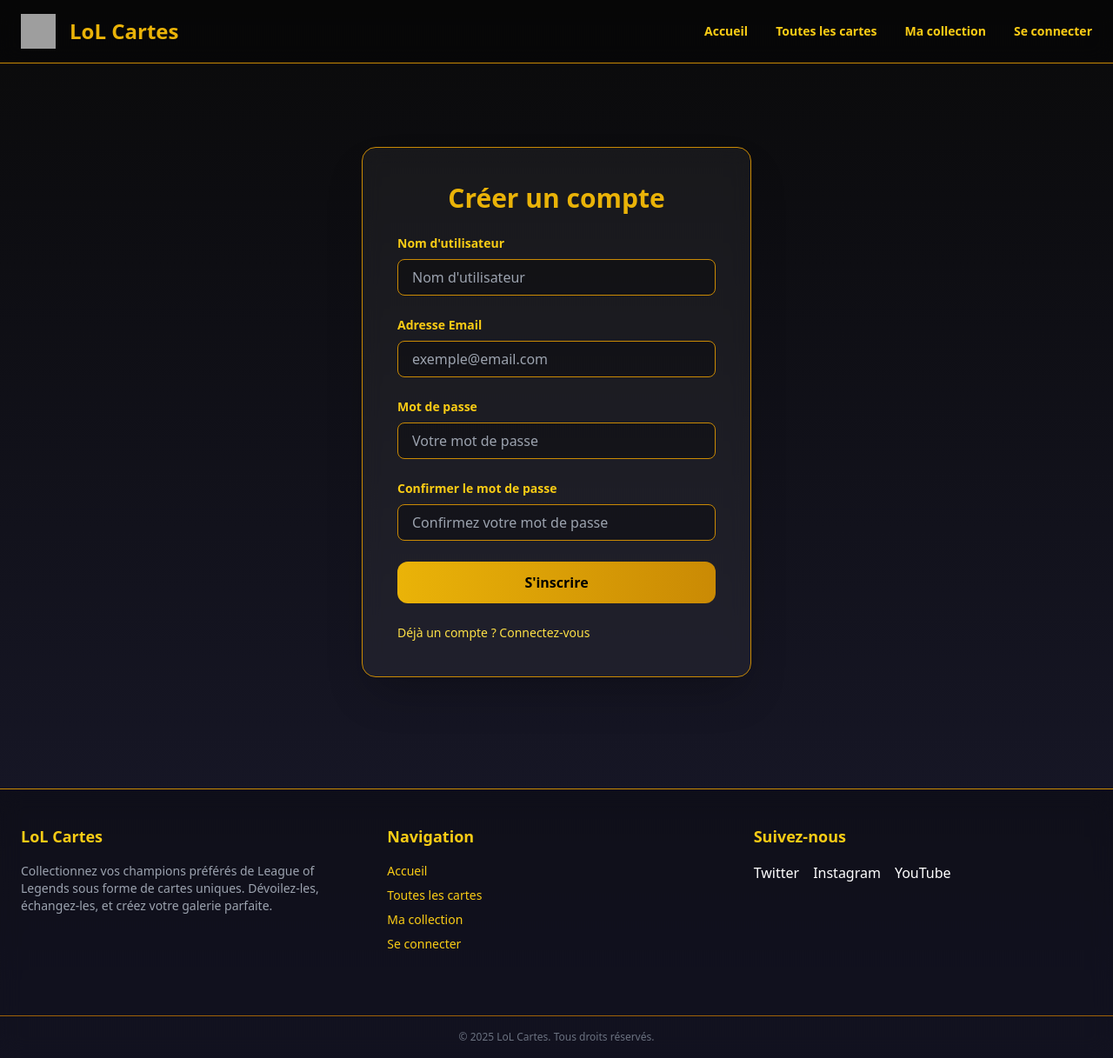
After one commit to ItzYAKO/SiteAvecBaseDeDonne, a PHP site: page /inscription.php in a window 1280 px wide. The commit adds this page. Shown: the whole page at 87% size. Run offline with PHP 8.4, Linux system fonts and the light colour scheme; some libraries are stand-ins or nearby versions; grey boxes are pictures that could not be loaded.

Commit message:
site front fini apart ma collection

```diff
--- a/card.php
+++ b/card.php
@@ -5,6 +5,7 @@
     // Récupère les paramètres GET depuis l'URL
     $champion = isset($_GET['champion']) ? $_GET['champion'] : null;
     $skin = isset($_GET['skin']) ? $_GET['skin'] : null;
+    $skinName = isset($_GET['skinName']) ? htmlspecialchars($_GET['skinName']) : null;
 ?>
 
 <div class="flex flex-col items-center p-8 text-center text-white">
@@ -17,7 +18,7 @@
             $imageUrl = "https://ddragon.leagueoflegends.com/cdn/img/champion/splash/{$championSafe}_{$skinNum}.jpg";
         ?>
 
-        <h2 class="text-2xl font-bold text-yellow-400 mb-6">Carte de <?= $championSafe ?> - Skin #<?= $skinNum ?></h2>
+        <h2 class="text-2xl font-bold text-yellow-400 mb-6">Carte de <?= $championSafe ?> -  <?= $skinName ?></h2>
 
         <img src="<?= $imageUrl ?>" alt="Skin de <?= $championSafe ?>" class="w-full max-w-4xl rounded-2xl border-4 border-yellow-500 shadow-lg mb-6">
 
--- a/champion.js
+++ b/champion.js
@@ -62,8 +62,10 @@ document.addEventListener('DOMContentLoaded', function() {
 
             // Remplir l'HTML de l'élément div avec les informations du skin
             skinDiv.innerHTML = `
+                <a href="card.php?champion=${championName}&skin=${skin.num}&skinName=${skinName}">
                 <img src="${splashUrl}" alt="${skinName}" style="width: 100%; display: block;">
-                <div class="skin-name" style="padding: 10px; background: #222; text-align: center; color: #fbbf24;">
+                </a>
+                <div style="padding: 10px; background: #222; text-align: center; color: #fbbf24;">
                     ${skinName}
                 </div>
             `;
--- a/champion.php
+++ b/champion.php
@@ -10,9 +10,9 @@
     </h1>
 
     <div style="margin-bottom: 20px;">
-        <a href="index.php" style="text-decoration: none;">
+        <a href="listcard.php" style="text-decoration: none;">
             <button class="px-6 py-2 bg-yellow-500 text-black font-bold rounded-lg hover:bg-yellow-600 transition duration-300">
-                Retour à l'accueil
+                Retour à la liste des cartes
             </button>
         </a>
     </div>
--- a/index.php
+++ b/index.php
@@ -10,7 +10,7 @@
       <p class="text-lg md:text-xl text-gray-300 mb-8">
         Constituez la collection ultime de cartes League of Legends et affichez vos plus grands héros.
       </p>
-      <a href="#cardlist" class="inline-block px-8 py-4 bg-gradient-to-r from-yellow-500 to-yellow-600 hover:from-yellow-600 hover:to-yellow-700 text-black font-bold rounded-full transition duration-300 shadow-lg">
+      <a href="listcard.php" class="inline-block px-8 py-4 bg-gradient-to-r from-yellow-500 to-yellow-600 hover:from-yellow-600 hover:to-yellow-700 text-black font-bold rounded-full transition duration-300 shadow-lg">
         Voir les cartes
       </a>
     </div>
--- /dev/null
+++ b/inscription.php
@@ -0,0 +1,52 @@
+<?php require "haut_page.php"; ?>
+
+<!-- SECTION INSCRIPTION (style compact et clean) -->
+<section class="relative flex-1 flex items-center justify-center px-6 py-24">
+  <div class="bg-white/5 backdrop-blur-md border border-yellow-600 rounded-2xl shadow-2xl p-10 w-full max-w-md text-center">
+    <h1 class="text-3xl font-bold text-yellow-500 mb-6">Créer un compte</h1>
+
+    <form action="traitement_inscription.php" method="POST" class="space-y-6">
+      <div class="text-left">
+        <label for="username" class="block text-sm font-semibold text-yellow-400 mb-2">Nom d'utilisateur</label>
+        <input type="text" id="username" name="username" required
+          class="w-full px-4 py-2 bg-black/30 text-white border border-yellow-600 rounded-lg placeholder-gray-400 focus:outline-none focus:ring-2 focus:ring-yellow-500"
+          placeholder="Nom d'utilisateur">
+      </div>
+
+      <div class="text-left">
+        <label for="email" class="block text-sm font-semibold text-yellow-400 mb-2">Adresse Email</label>
+        <input type="email" id="email" name="email" required
+          class="w-full px-4 py-2 bg-black/30 text-white border border-yellow-600 rounded-lg placeholder-gray-400 focus:outline-none focus:ring-2 focus:ring-yellow-500"
+          placeholder="exemple@email.com">
+      </div>
+
+      <div class="text-left">
+        <label for="password" class="block text-sm font-semibold text-yellow-400 mb-2">Mot de passe</label>
+        <input type="password" id="password" name="password" required
+          class="w-full px-4 py-2 bg-black/30 text-white border border-yellow-600 rounded-lg placeholder-gray-400 focus:outline-none focus:ring-2 focus:ring-yellow-500"
+          placeholder="Votre mot de passe">
+      </div>
+
+      <div class="text-left">
+        <label for="confirm_password" class="block text-sm font-semibold text-yellow-400 mb-2">Confirmer le mot de passe</label>
+        <input type="password" id="confirm_password" name="confirm_password" required
+          class="w-full px-4 py-2 bg-black/30 text-white border border-yellow-600 rounded-lg placeholder-gray-400 focus:outline-none focus:ring-2 focus:ring-yellow-500"
+          placeholder="Confirmez votre mot de passe">
+      </div>
+
+      <button type="submit"
+        class="w-full py-3 bg-gradient-to-r from-yellow-500 to-yellow-600 hover:from-yellow-600 hover:to-yellow-700 text-black font-bold rounded-xl transition duration-300">
+        S'inscrire
+      </button>
+
+      <div class="flex justify-between text-sm text-yellow-300 mt-4">
+        <a href="connexion.php" class="hover:underline">Déjà un compte ? Connectez-vous</a>
+      </div>
+    </form>
+  </div>
+
+  <!-- Effet décoratif -->
+  <div class="absolute inset-0 bg-noise opacity-10 pointer-events-none"></div>
+</section>
+
+<?php require "bas_page.php"; ?>
--- a/script.js
+++ b/script.js
@@ -49,7 +49,7 @@ function displayChampions(champions) {
             <a href="champion.php?champion=${champName}">
                 <img src="${splashUrl}" alt="Cliquez pour rediriger" style="width: 100%; display: block;">
             </a>
-            <div class="champion-name" style="padding: 10px; background: #222; text-align: center; color: #fbbf24;">
+            <div style="padding: 10px; background: #222; text-align: center; color: #fbbf24;">
                 ${champ.name} - ${champTitle}
             </div>
         `;
```
